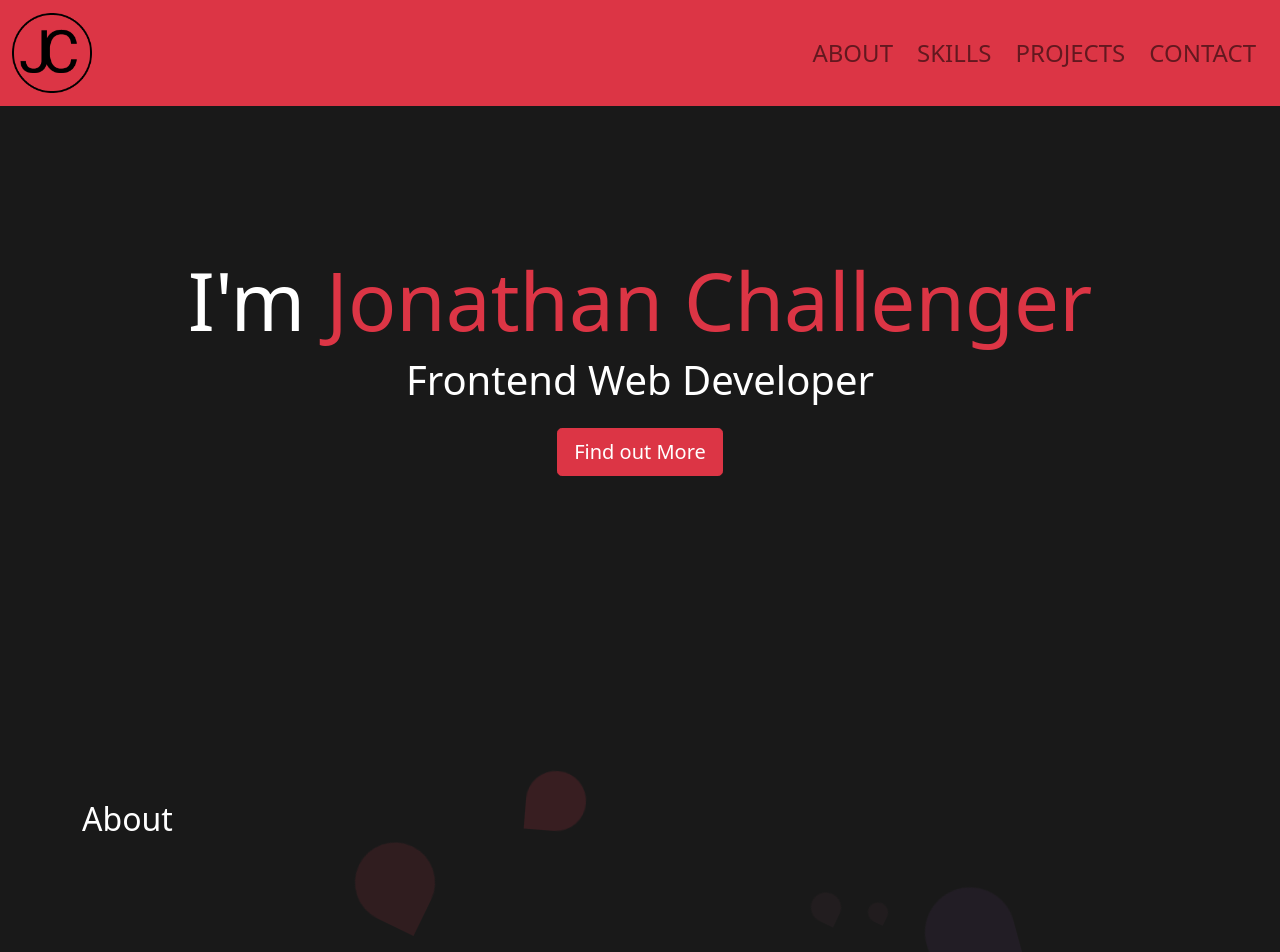
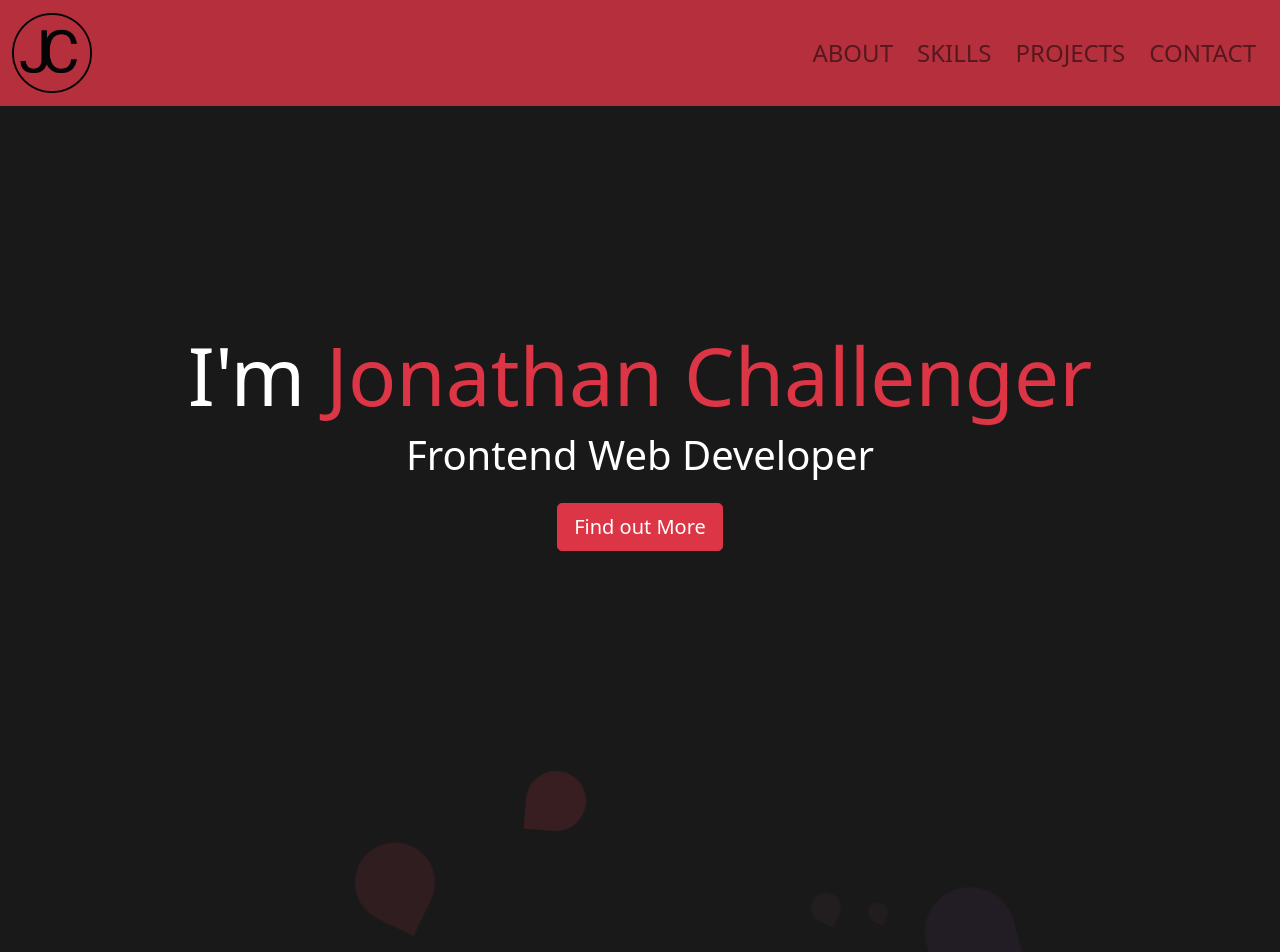
Before and after one commit to Jonathan-Challenger/Portfolio_React, a React (Create React App) app in the folder portfolio/: page / in a window 1280 px wide. Shown: the top 952 px of the page. Built offline with nearby package versions, Linux system fonts and the light colour scheme.

Commit message:
fix nav and start about stlying

```diff
--- a/portfolio/src/App.css
+++ b/portfolio/src/App.css
@@ -4,20 +4,16 @@
   box-sizing: border-box;
 }
 
-body,
-html {
-  background-color: rgba(0, 0, 0, 0.9);
-  line-height: 1.6;
-  font-family: "Sora", sans-serif;
+body {
   overflow-y: auto;
   overflow-x: hidden;
   height: auto;
 }
 
 section {
-  background-color: rgba(0, 0, 0, 0.9);
   width: 100%;
   height: 100vh;
+  background-color: rgba(0, 0, 0, 0.9);
 }
 
 .text-white {
@@ -25,6 +21,10 @@ section {
 }
 
 /************************* NAVBAR **************************/
+
+.navbar {
+  opacity: 0.8;
+}
 
 /* LOGO */
 #logo {
@@ -71,6 +71,7 @@ section {
   justify-content: center;
   height: 743px;
   position: relative;
+  padding-top: 150px;
 }
 
 .titles {
@@ -252,3 +253,18 @@ section {
 }
 
 /************************** ABOUT **************************/
+
+#about-content {
+  display: flex;
+  flex-direction: column;
+  align-items: center;
+  justify-content: center;
+  height: 743px;
+  position: relative;
+  padding-top: 150px;
+}
+
+.section-title {
+  color: #dc3545;
+  font-size: 3rem;
+}
```
